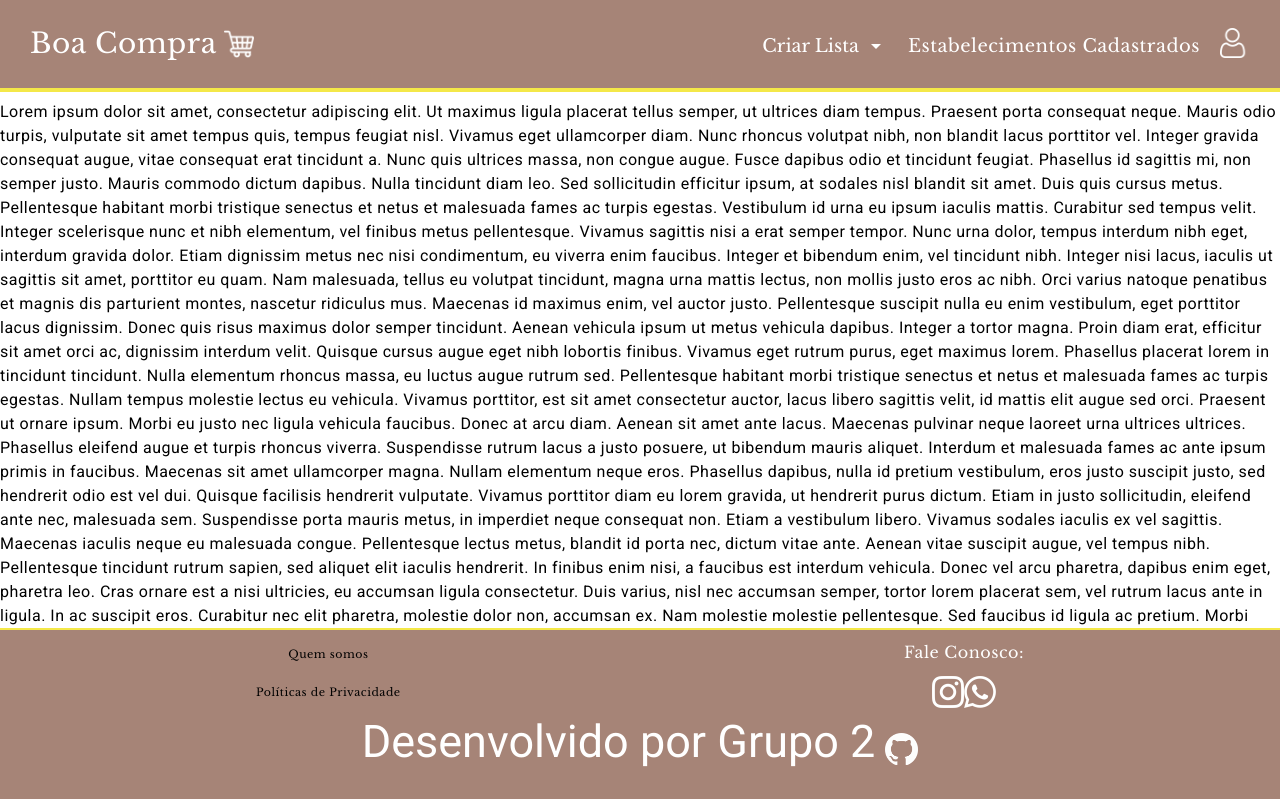
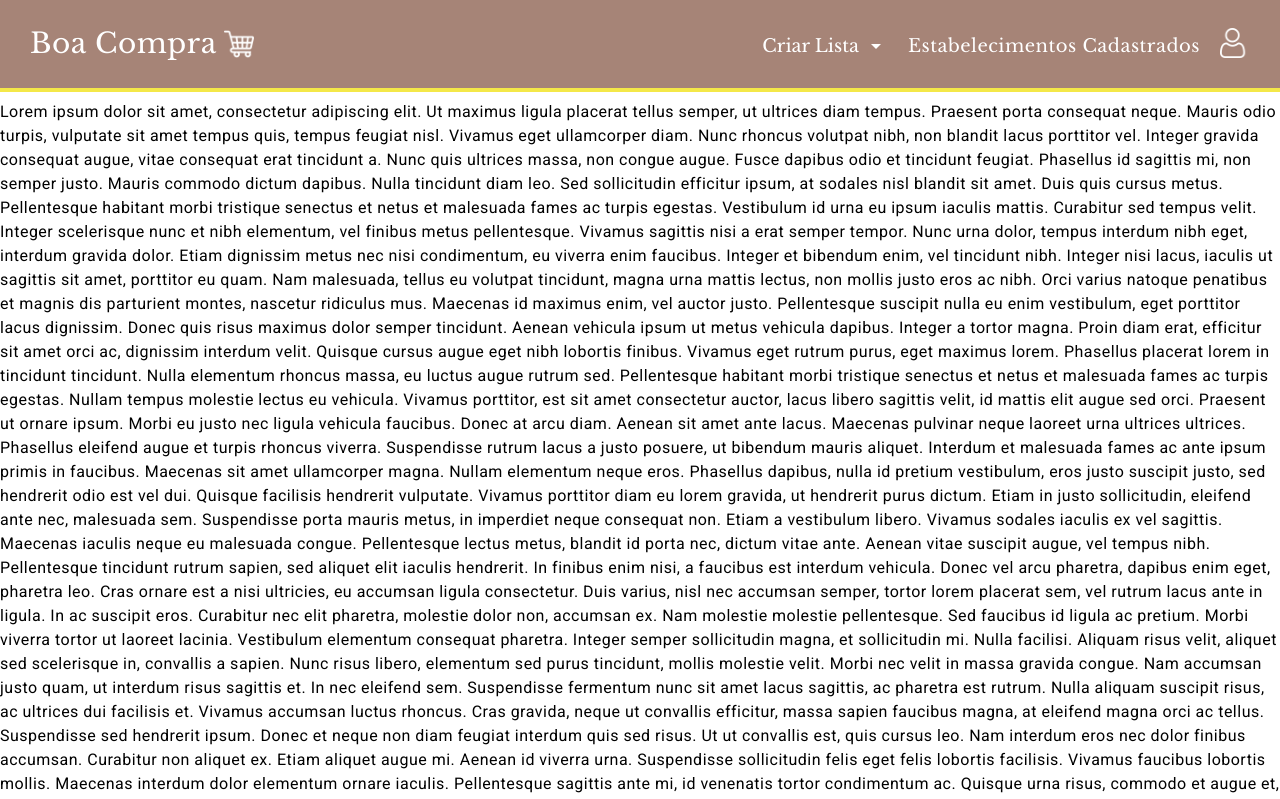
Before and after one commit to PietroDelCorona/App_Mercado, an Angular app in the folder mysite/frontEnd/: page / in a window 1280 px wide. Shown: the top 799 px of the page. Built offline with nearby package versions, Linux system fonts and the light colour scheme.

Commit message:
Fixing bottom bar

```diff
--- a/mysite/frontEnd/src/app/bottom-bar/bottom-bar.component.css
+++ b/mysite/frontEnd/src/app/bottom-bar/bottom-bar.component.css
@@ -1,7 +1,7 @@
 @import url('https://fonts.googleapis.com/css2?family=Libre+Baskerville:ital,wght@0,400;0,700;1,400&display=swap');
 
 .bottom-bar {
-    position: fixed;
+  /* position: fixed; */
   bottom: 0;
   left: 0;
   width: 100%;
@@ -11,9 +11,14 @@
   text-align: center;
   z-index: 999;
   font-family: "Libre Baskerville", serif;
-    border-top : 2px solid #F4E848;
+  border-top: 2px solid #F4E848;
 }
-a{
+
+p {
   margin: 0;
-    font-size: 11px;
+  font-size: 13px;
 }
+img{
+  width: 17px;
+  margin-left: 3px;
+}
--- a/mysite/frontEnd/src/app/bottom-bar/bottom-bar.component.html
+++ b/mysite/frontEnd/src/app/bottom-bar/bottom-bar.component.html
@@ -1,15 +1,5 @@
+
 <div class="bottom-bar">
-    <div style="display: flex; justify-content: space-between; padding: 0 20%;">
-      <div>
-        <p><a href="#" target="_blank" style="text-decoration: none; color: black;">Quem somos</a></p>
-        <p><a href="#" target="_blank" style="text-decoration: none; color: black;">Políticas de Privacidade</a></p>
-      </div>
-      <div>
-        <p>Fale Conosco:</p>
-        <a href="#" target="_blank"><img src="./../../images/instagram.png" style="height: 32px;"></a>
-        <a href="#" target="_blank"><img src="./../../images/whatsapp.png" style="height: 32px;"></a>
-      </div>
-    </div>
-    <div style="display: flex; gap: 10px; align-items: center; justify-content: center;"><h2>Desenvolvido por Grupo 2</h2>
-    <a href="#" target="_blank"><img src="../../../images/github.png" style="height: 32px;"></a></div>
-  </div>
+<p>Desenvolvido pelo Grupo 2 <a href="#" target="_blank"><img src="../../../images/github.png"></a></p>
+
+</div>
```
Lines whose indentation alone changed are shown as unchanged.
